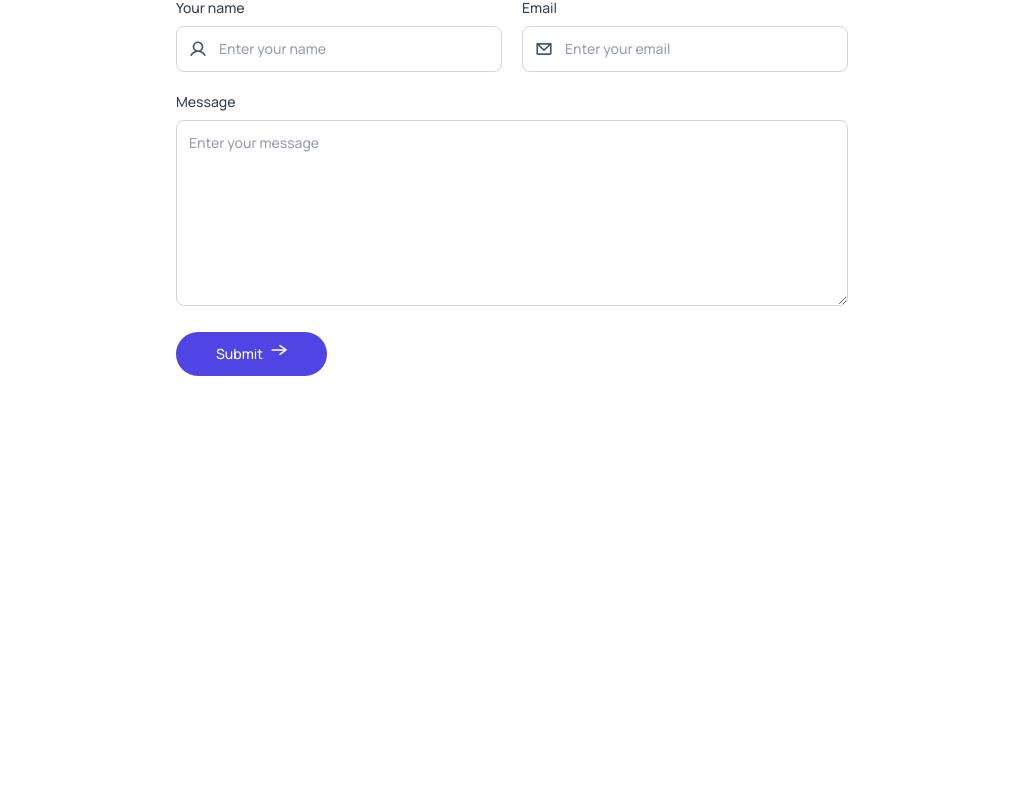
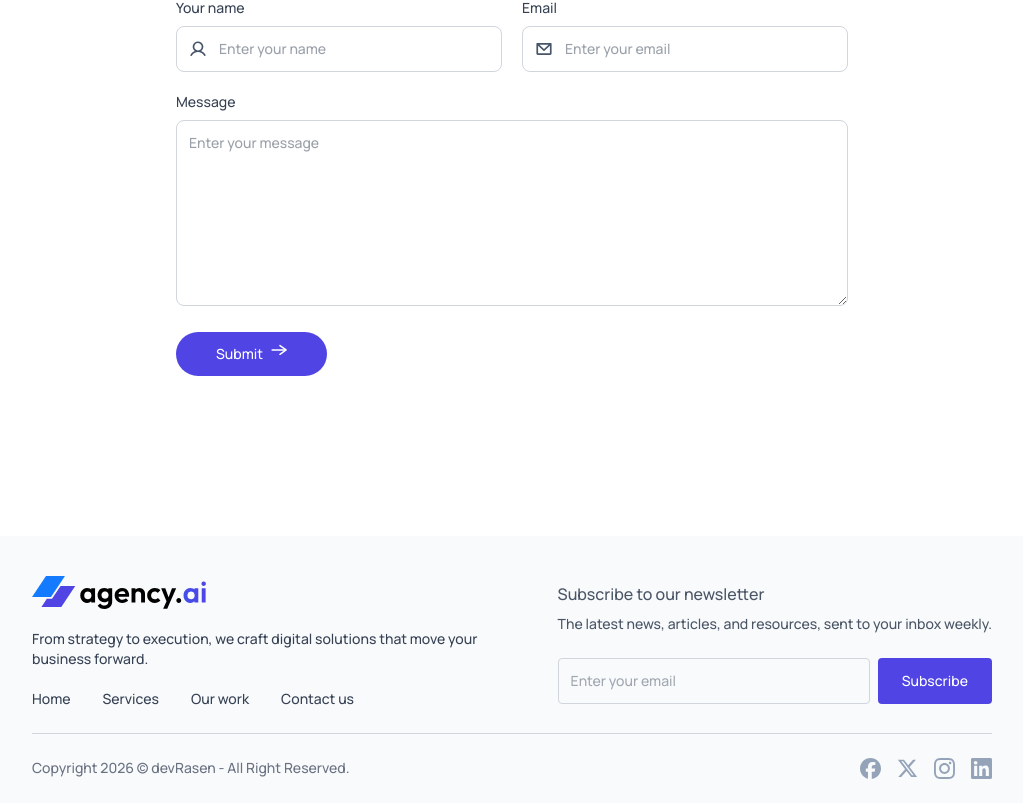
Before and after one commit to MdRasen/agency-ai, a React (Vite) app: page / in a window 1280 px wide. Shown: the part 3282-4085 px from the top of the page, without its empty margins (128-1151 px from the left). Before the commit the page ends 3658 px from the top, so only its background shows below. Built offline with nearby package versions, Linux system fonts and the light colour scheme.

Commit message:
Footer Section

```diff
--- a/src/App.jsx
+++ b/src/App.jsx
@@ -6,6 +6,7 @@
 import OurWork from "./components/OurWork";
 import Teams from "./components/Teams";
 import ContactUs from "./components/ContactUs";
+import Footer from "./components/Footer";
 
 const App = () => {
   const [theme, setTheme] = useState(
@@ -23,6 +24,7 @@
       <OurWork />
       <Teams />
       <ContactUs />
+      <Footer theme={theme} />
     </div>
   );
 };
--- /dev/null
+++ b/src/components/Footer.jsx
@@ -0,0 +1,77 @@
+import assets from "../assets/assets";
+
+const Footer = ({ theme }) => {
+  return (
+    <div className="bg-slate-50 dark:bg-gray-900 pt-10 sm:pt-10 mt-20 sm:mt-40 px-4 sm:px-10 lg:px-24 xl:px-40">
+      {/* footer top */}
+      <div className="flex justify-between lg:items-center max-lg:flex-col gap-10">
+        <div className="space-y-5 text-sm text-gray-700 dark:text-gray-400">
+          <img
+            src={theme === "dark" ? assets.logo_dark : assets.logo}
+            alt="logo"
+            className="w-32 sm:w-44"
+          />
+          <p className="max-w-md">
+            From strategy to execution, we craft digital solutions that move
+            your business forward.
+          </p>
+          <ul className="flex gap-8">
+            <li>
+              <a className="hover:text-primary" href="#hero">
+                Home
+              </a>
+            </li>
+            <li>
+              <a className="hover:text-primary" href="#services">
+                Services
+              </a>
+            </li>
+            <li>
+              <a className="hover:text-primary" href="#our-work">
+                Our work
+              </a>
+            </li>
+            <li>
+              <a className="hover:text-primary" href="#contact-us">
+                Contact us
+              </a>
+            </li>
+          </ul>
+        </div>
+        <div className="text-gray-600 darK:text-gray-400">
+          <h3 className="font-semibold">Subscribe to our newsletter</h3>
+          <p className="text-sm mt-2 mb-6">
+            The latest news, articles, and resources, sent to your inbox weekly.
+          </p>
+          <div className="flex gap-2 text-sm">
+            <input
+              type="email"
+              placeholder="Enter your email"
+              className="w-full p-3 text-sm outline-none rounded dark:text-gray-200 bg-transparent border border-gray-300 dark:border-gray-500"
+            />
+            <button className="bg-primary text-white rounded px-6">
+              Subscribe
+            </button>
+          </div>
+        </div>
+      </div>
+
+      <hr className="border-gray-300 dark:border-gray-600 my-6" />
+
+      {/* footer bottom */}
+      <div className="pb-6 text-sm text-gray-500 flex justify-center sm:justify-between gap-4 flex-wrap">
+        <p>
+          Copyright {new Date().getFullYear()} © devRasen - All Right Reserved.
+        </p>
+        <div className="flex items-center justify-between gap-4">
+          <img src={assets.facebook_icon} alt="facebook_icon" />
+          <img src={assets.twitter_icon} alt="twitter_icon" />
+          <img src={assets.instagram_icon} alt="instagram_icon" />
+          <img src={assets.linkedin_icon} alt="linkedin_icon" />
+        </div>
+      </div>
+    </div>
+  );
+};
+
+export default Footer;
```
